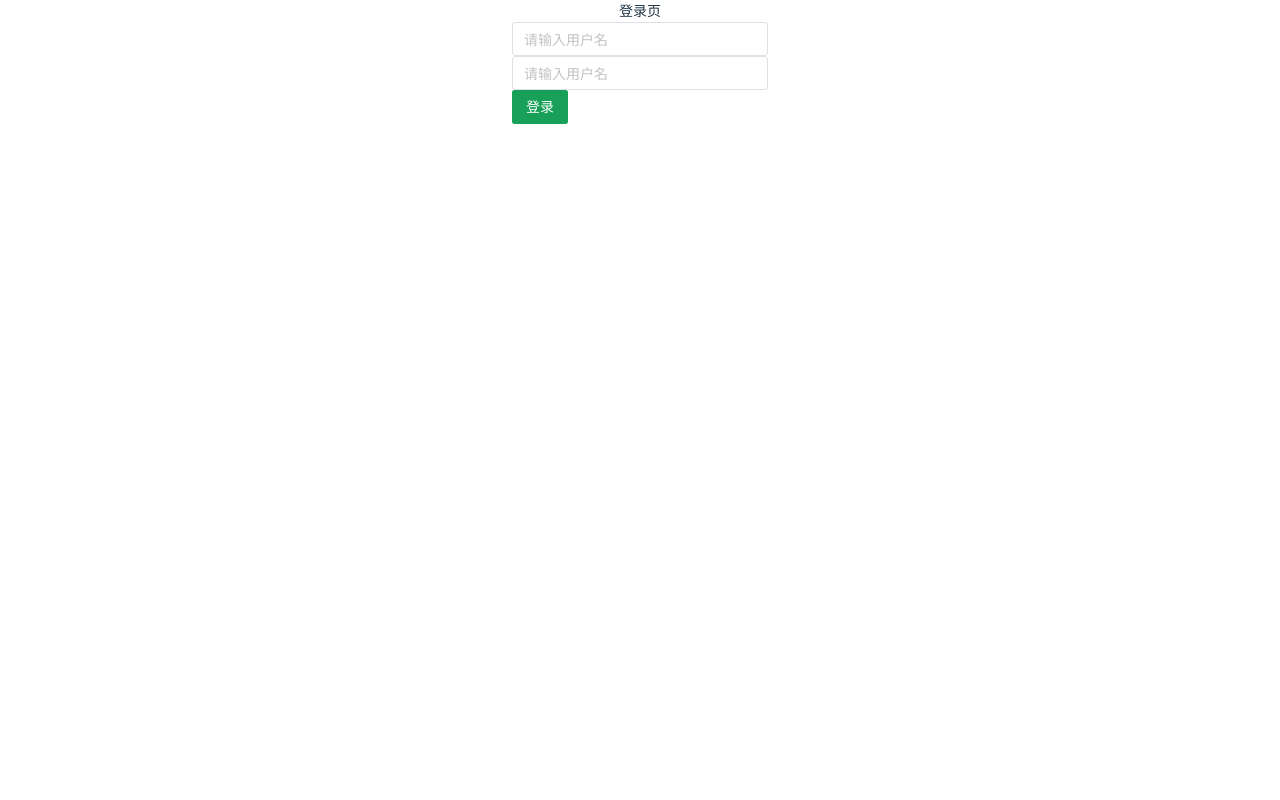
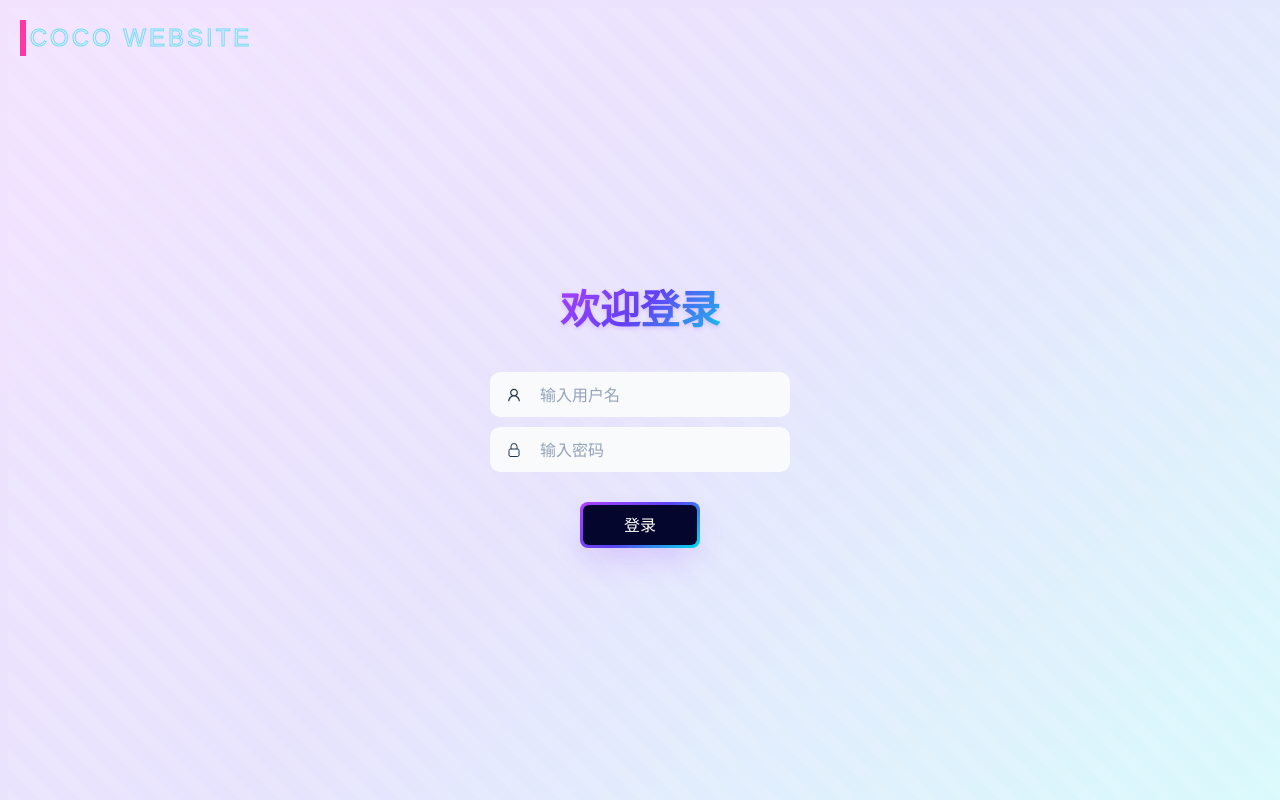
Before and after one commit to kzx0701/PersonalWebsite, a Vue app: page / in a window 1280 px wide. Built offline with nearby package versions, Linux system fonts and the light colour scheme.

Commit message:
登陆页样式

```diff
--- a/components.d.ts
+++ b/components.d.ts
@@ -8,11 +8,8 @@ export {}
 /* prettier-ignore */
 declare module 'vue' {
   export interface GlobalComponents {
-    Login: typeof import('./src/components/login.vue')['default']
     NButton: typeof import('naive-ui')['NButton']
     NInput: typeof import('naive-ui')['NInput']
-    NInputNumber: typeof import('naive-ui')['NInputNumber']
-    NTextField: typeof import('naive-ui')['NTextField']
     RouterLink: typeof import('vue-router')['RouterLink']
     RouterView: typeof import('vue-router')['RouterView']
   }
--- a/src/App.vue
+++ b/src/App.vue
@@ -1,9 +1,54 @@
-<script setup lang="ts">
-</script>
+<script setup lang="ts"></script>
 
 <template>
+  <button class="button" data-text="Awesome">
+    <span class="actual-text">&nbsp;coco&nbsp;website&nbsp;</span>
+    <span aria-hidden="true" class="hover-text">&nbsp;coco&nbsp;website&nbsp;</span>
+  </button>
   <router-view></router-view>
 </template>
 
 <style scoped>
+/* 导航按钮样式 */
+.button {
+  margin: 0;
+  height: auto;
+  background: transparent;
+  padding: 0;
+  border: none;
+  cursor: pointer;
+}
+.button {
+  --border-right: 6px;
+  --text-stroke-color: rgba(0, 221, 235, 0.55);
+  --animation-color: #ff37a5;
+  --fs-size: 1.5em;
+  letter-spacing: 3px;
+  text-decoration: none;
+  font-size: var(--fs-size);
+  font-family: "Arial";
+  position: relative;
+  text-transform: uppercase;
+  color: transparent;
+  -webkit-text-stroke: 1px var(--text-stroke-color);
+  position: absolute;
+  z-index: 2;
+  margin: 20px;
+}
+.hover-text {
+  position: absolute;
+  box-sizing: border-box;
+  content: attr(data-text);
+  color: var(--animation-color);
+  width: 0%;
+  inset: 0;
+  border-right: var(--border-right) solid var(--animation-color);
+  overflow: hidden;
+  transition: 0.5s;
+  -webkit-text-stroke: 1px var(--animation-color);
+}
+.button:hover .hover-text {
+  width: 100%;
+  filter: drop-shadow(0 0 23px var(--animation-color));
+}
 </style>
--- a/src/pages/login.vue
+++ b/src/pages/login.vue
@@ -1,20 +1,45 @@
 <template>
   <div class="login_frame">
-        <h1>登录页</h1>
       <div class="form_frame">
-            <n-input class="mb-2" v-model="username" placeholder="请输入用户名"></n-input>
-            <n-input v-model="username" placeholder="请输入用户名"></n-input>
-            <n-button type="primary">登录</n-button>
+          <h1 class="title">欢迎登录</h1>
+          <div class="group">
+        <svg class="icon" xmlns="http://www.w3.org/2000/svg" xmlns:xlink="http://www.w3.org/1999/xlink" viewBox="0 0 1024 1024">
+          <path
+            d="M858.5 763.6a374 374 0 0 0-80.6-119.5a375.63 375.63 0 0 0-119.5-80.6c-.4-.2-.8-.3-1.2-.5C719.5 518 760 444.7 760 362c0-137-111-248-248-248S264 225 264 362c0 82.7 40.5 156 102.8 201.1c-.4.2-.8.3-1.2.5c-44.8 18.9-85 46-119.5 80.6a375.63 375.63 0 0 0-80.6 119.5A371.7 371.7 0 0 0 136 901.8a8 8 0 0 0 8 8.2h60c4.4 0 7.9-3.5 8-7.8c2-77.2 33-149.5 87.8-204.3c56.7-56.7 132-87.9 212.2-87.9s155.5 31.2 212.2 87.9C779 752.7 810 825 812 902.2c.1 4.4 3.6 7.8 8 7.8h60a8 8 0 0 0 8-8.2c-1-47.8-10.9-94.3-29.5-138.2zM512 534c-45.9 0-89.1-17.9-121.6-50.4S340 407.9 340 362c0-45.9 17.9-89.1 50.4-121.6S466.1 190 512 190s89.1 17.9 121.6 50.4S684 316.1 684 362c0 45.9-17.9 89.1-50.4 121.6S557.9 534 512 534z"
+            fill="currentColor"
+          ></path>
+        </svg>
+        <input class="input" type="text" placeholder="输入用户名" />
+      </div>
+      <div class="group">
+        <svg stroke="currentColor" stroke-width="1.5" viewBox="0 0 24 24" xmlns="http://www.w3.org/2000/svg" class="icon">
+          <path
+            d="M16.5 10.5V6.75a4.5 4.5 0 10-9 0v3.75m-.75 11.25h10.5a2.25 2.25 0 002.25-2.25v-6.75a2.25 2.25 0 00-2.25-2.25H6.75a2.25 2.25 0 00-2.25 2.25v6.75a2.25 2.25 0 002.25 2.25z"
+            stroke-linejoin="round"
+            stroke-linecap="round"
+          ></path>
+        </svg>
+        <input class="input" type="password" placeholder="输入密码" />
+      </div>
+      <button>
+        <span class="text">登录</span>
+      </button>
     </div>
   </div>
 </template>
 
-<script lang="ts" setup>
-import { ref } from 'vue';
-const username = ref('');
-</script>
+<script lang="ts" setup></script>
 
 <style scoped lang="scss">
+// 背景样式
+@keyframes moveBackground {
+  0% {
+    transform: translate(0, 0);
+  }
+  100% {
+    transform: translate(50px, 50px);
+  }
+}
 .login_frame {
   width: 100%;
   height: 100%;
@@ -22,9 +47,155 @@ const username = ref('');
   justify-content: center;
   align-items: center;
   flex-direction: column;
+  position: absolute;
+  background: linear-gradient(135deg, rgba(175, 64, 255, 0.15) 0%, rgba(91, 66, 243, 0.15) 50%, rgba(0, 221, 235, 0.15) 100%);
+  overflow: hidden;
+  &::before {
+    content: "";
+    position: absolute;
+    width: 100%;
+    height: 100%;
+    background: linear-gradient(
+      45deg,
+      rgba(255, 255, 255, 0.1) 25%,
+      transparent 25%,
+      transparent 50%,
+      rgba(255, 255, 255, 0.1) 50%,
+      rgba(255, 255, 255, 0.1) 75%,
+      transparent 75%,
+      transparent
+    );
+    background-size: 40px 40px;
+    animation: moveBackground 30s linear infinite;
+    z-index: 0;
+  }
+  .form_frame {
+    display: flex;
+    flex-direction: column;
+    align-items: center;
+    position: absolute;
+    top: 35%;
+  }
+}
 
-    .form_frame {
-        width: 20%;
+// 输入框样式
+.group {
+  display: flex;
+  line-height: 30px;
+  align-items: center;
+  position: relative;
+  max-width: 300px;
+  margin-bottom: 10px;
+  animation: titleFadeIn 1s ease-in-out;
+  animation-delay: 0.2s;  // 输入框延迟出现
+}
+
+.input {
+  width: 100%;
+  height: 45px;
+  line-height: 30px;
+  padding: 0 5rem;
+  padding-left: 3rem;
+  border: 2px solid transparent;
+  border-radius: 10px;
+  outline: none;
+  background-color: #f8fafc;
+  color: #0d0c22;
+  transition: 0.4s ease;
+}
+
+.input::placeholder {
+  color: #94a3b8;
+}
+
+.input:focus,
+input:hover {
+  outline: none;
+  border-color: rgba(129, 140, 248);
+  background-color: #fff;
+  box-shadow: 0 0 0 5px rgb(129 140 248 / 30%);
+}
+
+.icon {
+  position: absolute;
+  left: 1rem;
+  fill: none;
+  width: 1rem;
+  height: 1rem;
+}
+
+// 按钮样式
+button {
+  align-items: center;
+  background-image: linear-gradient(144deg, #af40ff, #5b42f3 50%, #00ddeb);
+  border: 0;
+  border-radius: 8px;
+  box-shadow: rgba(151, 65, 252, 0.2) 0 15px 30px -5px;
+  box-sizing: border-box;
+  color: #ffffff;
+  display: flex;
+  font-size: 16px;
+  justify-content: center;
+  line-height: 1em;
+  max-width: 100%;
+  min-width: 120px;
+  padding: 3px;
+  text-decoration: none;
+  user-select: none;
+  -webkit-user-select: none;
+  touch-action: manipulation;
+  white-space: nowrap;
+  cursor: pointer;
+  transition: all 0.3s;
+  margin-top: 20px;
+  z-index: 1;
+  animation: titleFadeIn 1s ease-in-out;
+  animation-delay: 0.4s;  // 按钮延迟出现
+}
+
+button:active,
+button:hover {
+  outline: 0;
+}
+
+button span {
+  background-color: rgb(5, 6, 45);
+  padding: 12px 24px;
+  border-radius: 6px;
+  width: 100%;
+  height: 100%;
+  transition: 300ms;
+}
+
+button:hover span {
+  background: none;
+}
+
+button:active {
+  transform: scale(0.9);
+}
+
+.title {
+  font-size: 2.5rem;
+  font-weight: 600;
+  background: linear-gradient(135deg, #af40ff, #5b42f3 50%, #00ddeb);
+  -webkit-background-clip: text;
+  background-clip: text;
+  color: transparent;
+  margin-bottom: 2rem;
+  text-shadow: 0 2px 4px rgba(151, 65, 252, 0.2);
+  animation: titleFadeIn 1s ease-in-out;
+  animation-delay: 0.4s;  // 同步动画
+}
+
+@keyframes titleFadeIn {
+  0% {
+    opacity: 0;
+    transform: translateY(-20px);
+  }
+  100% {
+    opacity: 1;
+    transform: translateY(0);
   }
 }
 </style>
--- a/src/style.css
+++ b/src/style.css
@@ -3,6 +3,7 @@
   font-family: Inter, system-ui, Avenir, Helvetica, Arial, sans-serif;
   line-height: 1.5;
   font-weight: 400;
+  /* background-color: #94d1ff; */
 }
 
 .dark {
```
Lines whose indentation alone changed are shown as unchanged.
